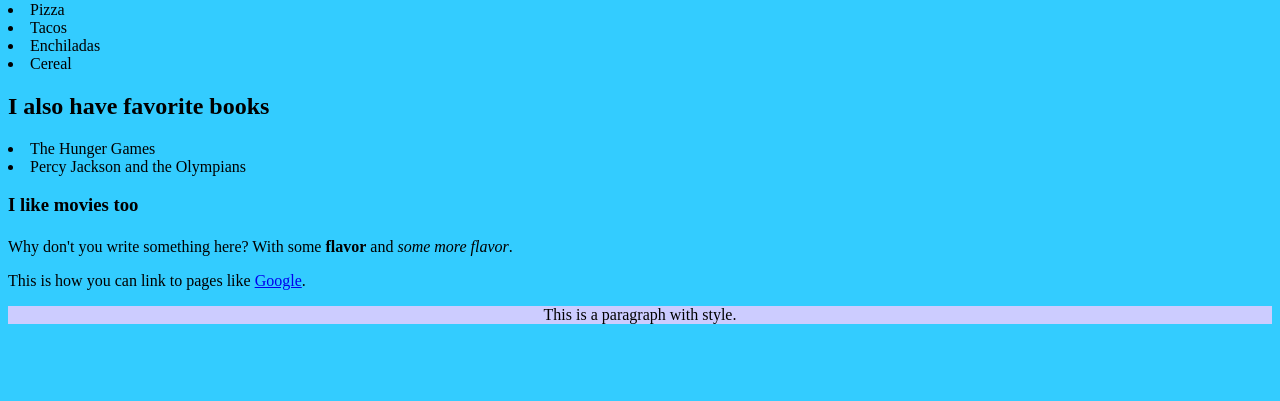
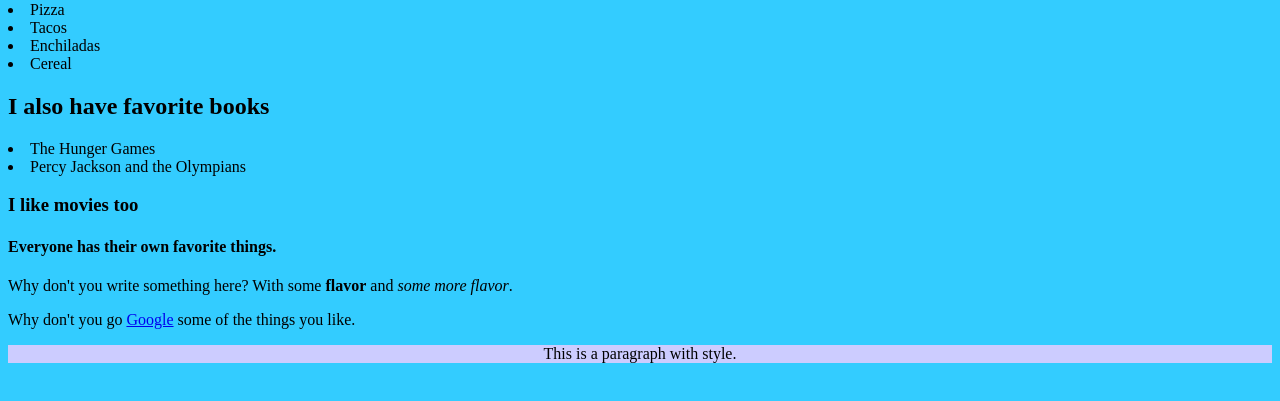
Before and after one commit to papm12/papm12, a plain HTML site: page index.html in a window 1280 px wide. Shown: the part 105-506 px from the top of the page. Drawn offline with Linux system fonts and the light colour scheme.

Commit message:
Update index.html

```diff
--- a/index.html
+++ b/index.html
@@ -24,8 +24,8 @@
     <li>The Hunger Games</Perla>
     <li>Percy Jackson and the Olympians</Perla>
     <h3>I like movies too</h3>
-    <h4></h4>
+    <h4>Everyone has their own favorite things. </h4>
     <p> Why don't you write something here? With some <b>flavor</b> and <i>some more flavor</i>.</p>
-    <p>This is how you can link to pages like <a href="http://www.google.com">Google</a>.</p>
-    <p class="special">This is a paragraph with style.</p>
+    <p>Why don't you go <a href="http://www.google.com">Google</a> some of the things you like.</p>
+    <p class="special"><i></i>This is a paragraph with style.</p>
 </html>
```
